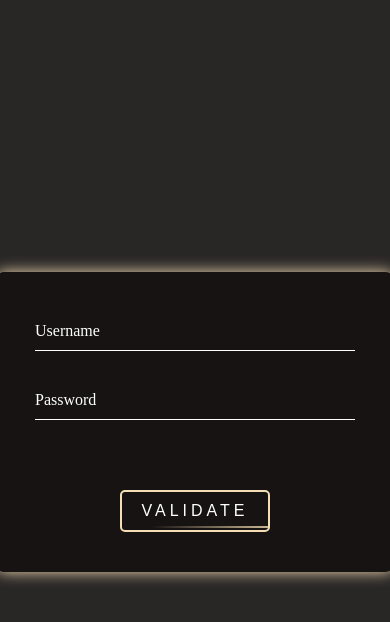
After one commit to jenilparmar/Restauratn, a Flask app: template templates/Authentication2.html in a window 390 px wide. The commit adds this page. Shown: the top 622 px of the page. Run offline with Flask 3, Linux system fonts and the light colour scheme; the template is opened without the code that fills it, so the values that code supplies are empty; parts of the project's set-up code (start-up, migrations or seed data) failed here and were passed over.

Commit message:
Mobile Friendly completed

```diff
--- a/app.py
+++ b/app.py
@@ -11,7 +11,7 @@ load_dotenv()
 TABLE_NUMBER=[]
 # Flask app initialization
 USERNAME = "Spider_Man"
-PASSWORD = "Mary_Jane"
+PASSWORD = "123"
 app = Flask(__name__)
 connection_string = os.getenv("CONNECTIONSTRING")
 
@@ -150,13 +150,22 @@ def RemoveItem():
         return render_template('RemoveItem.html', removed_items=removed_items)  # Pass removed_items to the template
     else:
         return "Nothing to Remove!!"
-@app.route('/Billings_and_Managements')
+@app.route('/Billings_and_Managements' ,methods=['POST','GET'])
 def Billings_and_Managements():
-    Order_Thali = {}
-    res = order_collection.find()
-    for order in res:
-        Order_Thali[order['_id']] = order  # Assuming '_id' is the ID field in your MongoDB document
-    return render_template('Billings_and_Managements.html', Order_Thali=Order_Thali)
+    if request.method=="GET":
+        return render_template('Authentication2.html')
+    if request.method=="POST":
+        username = request.form['username']
+        password = request.form['password']
+        if username == USERNAME and password==PASSWORD:
+
+            Order_Thali = {}
+            res = order_collection.find()
+            for order in res:
+                Order_Thali[order['_id']] = order  # Assuming '_id' is the ID field in your MongoDB document
+            return render_template('Billings_and_Managements.html', Order_Thali=Order_Thali)
+        else:
+            return "You Are Not A Owner!!"
 # Main function to run the Flask app
 # @app.route('/view_order_details/<int:table_number>')
 # def view_order_details(table_number):
--- /dev/null
+++ b/templates/Authentication2.html
@@ -0,0 +1,137 @@
+<!DOCTYPE html>
+<html lang="en">
+  <head>
+    <meta charset="UTF-8" />
+    <meta name="viewport" content="width=device-width, initial-scale=1.0" />
+    <title>Authentication</title>
+    <link rel="shortcut icon" href="{{ url_for('static', filename='images.jpeg') }}">
+
+  </head>
+  <style>
+    body {
+      background-color: rgb(41, 38, 38);
+    }
+    .login-box {
+      position: absolute;
+      top: 50%;
+      left: 50%;
+      width: 400px;
+      padding: 40px;
+      transform: translate(-50%, -50%);
+      background: rgba(24, 20, 20, 0.987);
+      box-sizing: border-box;
+      box-shadow: 0 15px 25px rgba(0, 0, 0, 0.6);
+      border-radius: 10px;
+      box-shadow: 0px 0px 15px wheat;
+    }
+
+    .login-box .user-box {
+      position: relative;
+    }
+
+    .login-box .user-box input {
+      width: 100%;
+      padding: 10px 0;
+      font-size: 16px;
+      color: #fff;
+      margin-bottom: 30px;
+      border: none;
+      border-bottom: 1px solid #fff;
+      outline: none;
+      background: transparent;
+    }
+
+    .login-box .user-box label {
+      position: absolute;
+      top: 0;
+      left: 0;
+      padding: 10px 0;
+      font-size: 16px;
+      color: #fff;
+      pointer-events: none;
+      transition: 0.5s;
+    }
+
+    .login-box .user-box input:focus ~ label,
+    .login-box .user-box input:valid ~ label {
+      top: -20px;
+      left: 0;
+      color: #bdb8b8;
+      font-size: 12px;
+    }
+
+    .login-box form button {
+      position: relative;
+      display: inline-block;
+      padding: 10px 20px;
+      color: white;
+      font-size: 16px;
+      text-decoration: none;
+      text-transform: uppercase;
+      overflow: hidden;
+      transition: 0.5s;
+      background-color: transparent;
+      margin-top: 40px;
+      border: 2px solid wheat;
+      border-radius: 5px;
+      letter-spacing: 4px;
+    }
+
+    .login-box button:hover {
+      background: wheat;
+      color: #000;
+      border-radius: 5px;
+      border: 2px solid black;
+
+      box-shadow: 0 0 5px wheat, 0 0 25px wheat, 0 0 50px wheat, 0 0 100px wheat;
+    }
+
+    .login-box button span {
+      position: absolute;
+      display: block;
+    }
+
+    @keyframes btn-anim1 {
+      0% {
+        left: -100%;
+      }
+
+      50%,
+      100% {
+        left: 100%;
+      }
+    }
+
+    .login-box button span:nth-child(1) {
+      bottom: 2px;
+      left: -100%;
+      width: 100%;
+      height: 2px;
+      background: linear-gradient(90deg, transparent, wheat);
+      animation: btn-anim1 2s linear infinite;
+    }
+  </style>
+  <body>
+    <center>
+      <div class="login-box">
+        <form action="/Billings_and_Managements" method="post">
+
+            <div class="user-box">
+            <input type="text" name="username" required="true" />
+            <label>Username</label>
+          </div>
+          <div class="user-box">
+            <input type="password" name="password" required="true" />
+            <label>Password</label>
+          </div>
+          <center>
+            <button type="submit">
+              Validate
+              <span></span>
+            </button>
+          </center>
+        </form>
+      </div>
+    </center>
+  </body>
+</html>
--- a/templates/Order.html
+++ b/templates/Order.html
@@ -22,6 +22,7 @@
           placeholder="Table No."
           class="input1"
           name="table_number"
+          required
           type="number" />
       </center>
       <div class="container">
@@ -54,6 +55,7 @@
                       min="0"
                       max="1000"
                       step="1"
+
                       value="0" />
                   </td>
                   <td>
```
Also changed, not shown: static/style.css (+82 -0 lines), static/styles.css (+68 -3 lines), templates/OrderSuccess.html (+15 -0 lines), templates/index.html (+5 -3 lines), static/pngtree-elegant-black-frame-with-gold-frames-and-flowers-image_13368824.jpg (added).
